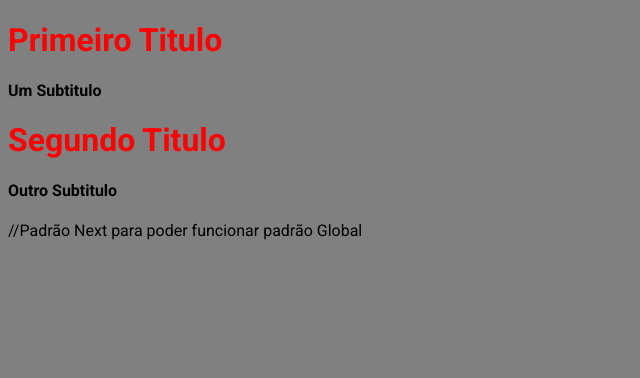
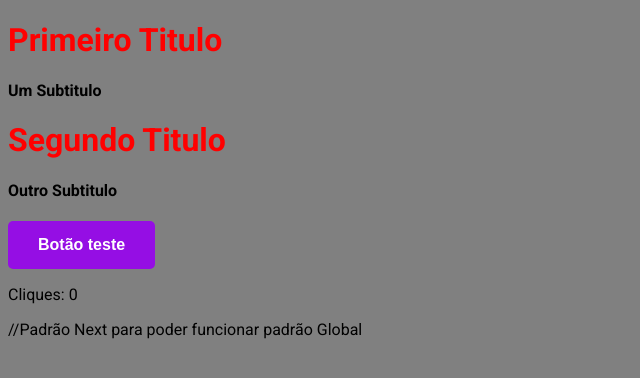
Before and after one commit to ChristyanShindy/react-nextjs-exemplos, a Next.js app: page / in a window 1280 px wide. Shown: the top 378 px of the page, without its empty margins (0-640 px from the left). Built offline with nearby package versions, Linux system fonts and the light colour scheme.

Commit message:
adicionado estado

```diff
--- a/pages/index.jsx
+++ b/pages/index.jsx
@@ -1,8 +1,16 @@
+import { useState } from "react"
 import Head from "next/head"
 import Title from "../src/components/title/title"
 import Subtitle from "../src/components/subtitle/Subtitle"
+import Button from "../src/components/button/Button"
 //Arquivo responsavel pela pagina inicial
 function HomePage () {
+  const [click, setClick] = useState(0)
+
+  const handleClick = () => {
+    console.log("Handle Click")
+    setClick(click + 1)
+  }
   return(
     <>
       <Head>
@@ -13,6 +21,12 @@
         <Subtitle text="Um Subtitulo"/>
         <Title>Segundo Titulo </Title>
         <Subtitle text="Outro Subtitulo"/>
+        <Button
+          onClick={handleClick}
+        >
+          Botão teste
+        </Button>
+        <p>Cliques: {click} </p>
       </div>
     </>
   )
--- /dev/null
+++ b/src/components/button/Button.jsx
@@ -0,0 +1,13 @@
+import styles from './Button.module.css'
+function Button ({ children, onClick }) {
+    return (
+        <button
+            className={styles.button}
+            onClick={onClick}
+        >
+            { children }
+        </button>
+    )
+}
+
+export default Button
--- /dev/null
+++ b/src/components/button/Button.module.css
@@ -0,0 +1,16 @@
+.button {
+    background-color: #950ee4;
+    border: none;
+    color: white;
+    font-size: 16px;
+    font-weight: bold;
+    padding: 15px 30px;
+    border-radius: 5px;
+    cursor: pointer;
+    transition: all 0.5s;
+}
+
+.button:hover {
+    background-color: #b032f8;
+
+}
```
Also changed, not shown: 1 other file (tests, documents, lock files or other folders).
